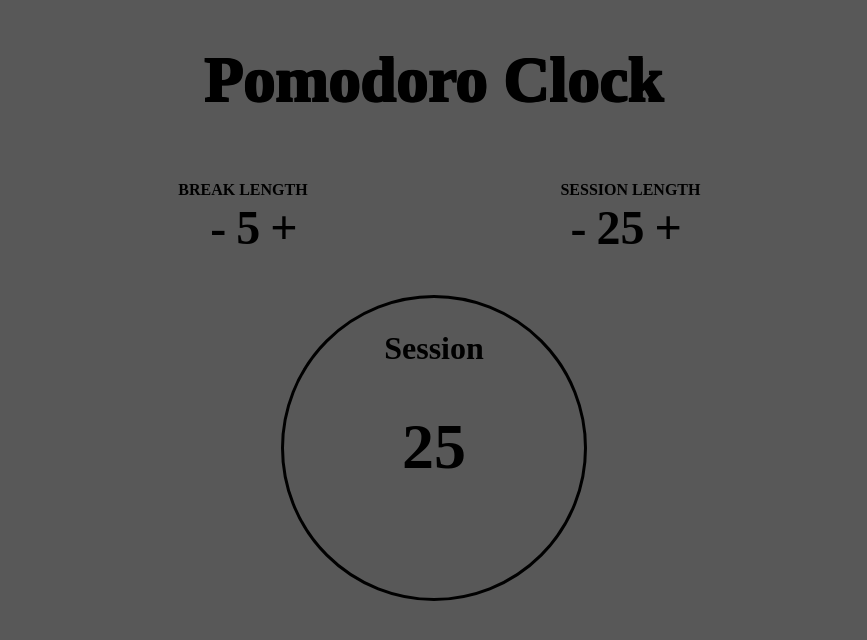
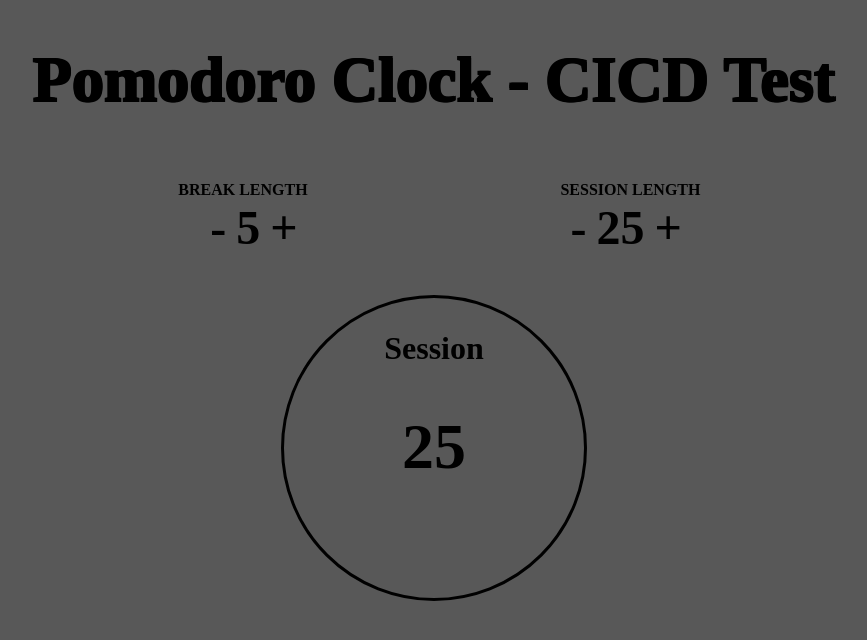
Before and after one commit to Codeman27Org/pomodoro, a plain HTML site: page index.html in a window 1280 px wide. Shown: the whole page, without its empty margins (206-1073 px from the left). Drawn offline with nearby package versions, Linux system fonts and the light colour scheme.

Commit message:
testing cicd

```diff
--- a/index.html
+++ b/index.html
@@ -6,7 +6,7 @@
     <title>Pomodoro Clock</title>
   </head>
   <body>
-    <h1 class="outline">Pomodoro Clock</h1>
+    <h1 class="outline">Pomodoro Clock - CICD Test</h1>
     <div id="break-length">
       <h4>BREAK LENGTH</h4>
       <h2><span id="break-minus">-</span><span id=break-number>5</span><span id="break-plus">+</span></h2>
```
